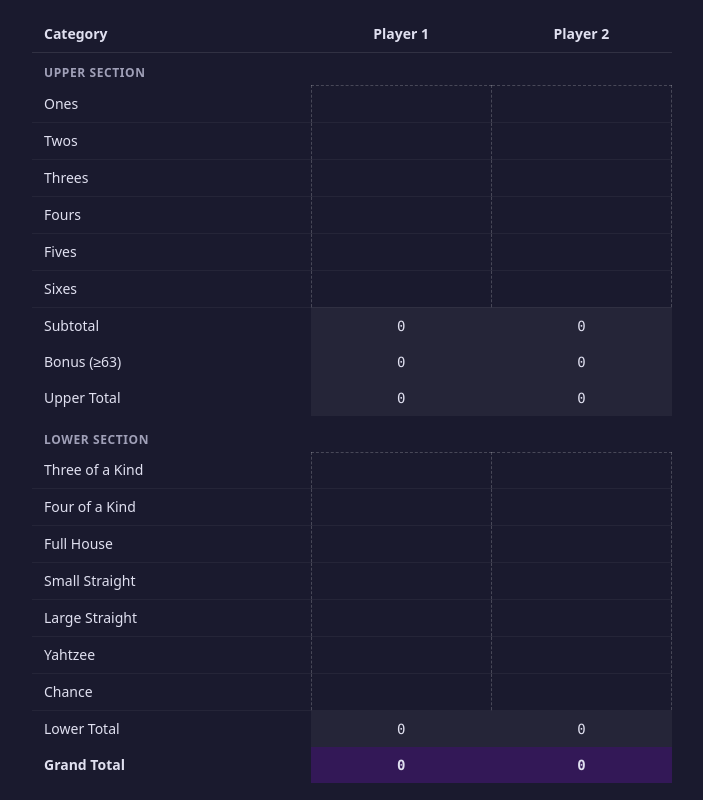
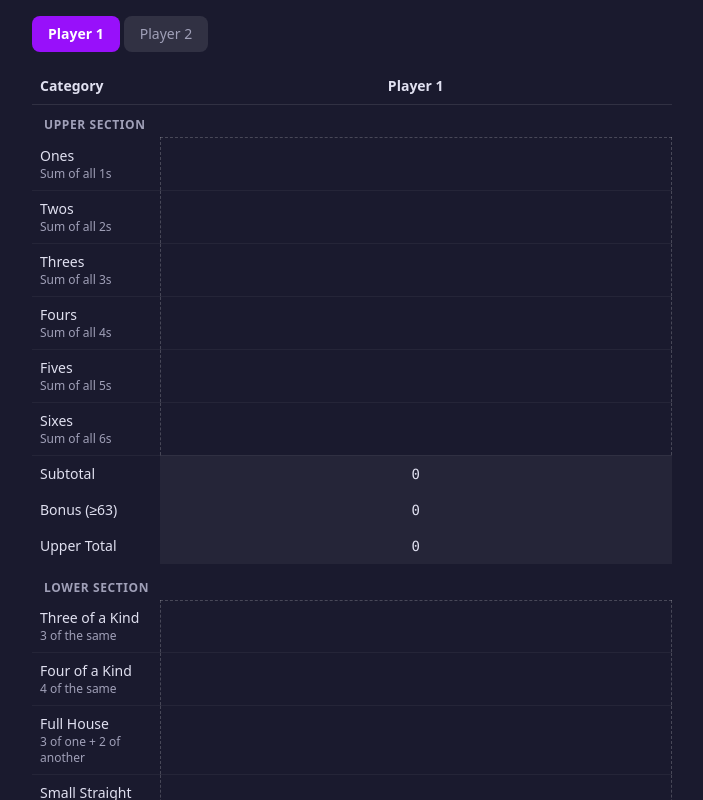
Before and after one commit to calebtgraves/Five-of-a-Kind-Scorecard, a Preact app: page / in a window 1280 px wide. Both pictures are taken after a click on the button "Start Game". Shown: the top 800 px of the page, without its empty margins (288-991 px from the left). Built offline with nearby package versions, Linux system fonts and the light colour scheme.

Commit message:
Fixed some bugs, added a few nice features, fixed some styling

```diff
--- a/src/components/ScoreEntryModal.tsx
+++ b/src/components/ScoreEntryModal.tsx
@@ -16,8 +16,10 @@
         class="bg-[#16213e] rounded-t-xl sm:rounded-xl p-6 w-full max-w-xs shadow-lg"
         onClick={(e) => e.stopPropagation()}
       >
-        <h3 class="text-lg font-semibold mb-1 text-center">{categoryMeta.label}</h3>
-        <p class="text-text-muted text-sm mb-6 text-center">{playerName}</p>
+        <h3 class="text-lg font-semibold text-center">{categoryMeta.label}</h3>
+        <p class="text-text-muted text-xs text-center">{categoryMeta.shortDescription}</p>
+        <p class="text-text-muted text-sm mt-2 text-center">{playerName}</p>
+        <p class="text-text-muted text-xs mt-1 mb-5 text-center">{categoryMeta.scoring}</p>
 
         <div class="flex gap-3">
           <button
@@ -58,8 +60,10 @@
         class="bg-[#16213e] rounded-t-xl sm:rounded-xl p-6 w-full max-w-xs shadow-lg"
         onClick={(e) => e.stopPropagation()}
       >
-        <h3 class="text-lg font-semibold mb-1 text-center">{categoryMeta.label}</h3>
-        <p class="text-text-muted text-sm mb-4 text-center">{playerName}</p>
+        <h3 class="text-lg font-semibold text-center">{categoryMeta.label}</h3>
+        <p class="text-text-muted text-xs text-center">{categoryMeta.shortDescription}</p>
+        <p class="text-text-muted text-sm mt-2 text-center">{playerName}</p>
+        <p class="text-text-muted text-xs mt-1 mb-3 text-center">{categoryMeta.scoring}</p>
 
         <div class="mb-4">
           <WheelPicker
--- a/src/components/Scorecard.tsx
+++ b/src/components/Scorecard.tsx
@@ -1,3 +1,4 @@
+import { useState, useRef, useEffect } from 'preact/hooks';
 import type { Player, PlayerScores, ScoreCategory } from '../types';
 import { UPPER_CATEGORIES, LOWER_CATEGORIES } from '../constants';
 import { computeTotals } from '../state/computeTotals';
@@ -17,7 +18,7 @@
 }) {
   return (
     <tr class={highlight ? 'bg-purple-600/20 font-bold' : 'bg-white/5'}>
-      <td class="px-3 py-2 text-sm sticky left-0 bg-bg z-10">{label}</td>
+      <td class="px-2 py-2 text-sm sticky left-0 bg-bg z-10 w-32">{label}</td>
       {values.map((v) => (
         <td class="px-3 py-2 text-center font-mono">{v}</td>
       ))}
@@ -26,33 +27,75 @@
 }
 
 export function Scorecard({ players, scores, isGameOver, onCellTap }: ScorecardProps) {
-  const totals = scores.map((ps) => computeTotals(ps.categories));
+  const [activeTab, setActiveTab] = useState(0);
+  const tabBarRef = useRef<HTMLDivElement>(null);
+
+  const showTabs = players.length > 1;
+
+  useEffect(() => {
+    const el = tabBarRef.current;
+    if (!el) return;
+
+    const handleWheel = (e: WheelEvent) => {
+      if (e.deltaY === 0) return;
+      e.preventDefault();
+      el.scrollLeft += e.deltaY;
+    };
+
+    el.addEventListener('wheel', handleWheel, { passive: false });
+    return () => el.removeEventListener('wheel', handleWheel);
+  }, [showTabs]);
+  const visiblePlayers = showTabs ? [players[activeTab]] : players;
+  const visibleScores = showTabs ? [scores[activeTab]] : scores;
+  const totals = visibleScores.map((ps) => computeTotals(ps.categories));
 
   return (
+    <div>
+      {showTabs && (
+        <div ref={tabBarRef} class="flex gap-1 overflow-x-auto scrollbar-subtle mb-3 pb-1">
+          {players.map((p, i) => (
+            <button
+              key={p.id}
+              onClick={() => setActiveTab(i)}
+              class={`px-4 py-2 rounded-lg text-sm whitespace-nowrap transition-colors cursor-pointer ${
+                i === activeTab
+                  ? 'bg-purple-600 text-white font-semibold'
+                  : 'bg-white/10 text-text-muted hover:bg-white/15'
+              }`}
+            >
+              {p.name}
+            </button>
+          ))}
+        </div>
+      )}
+
       <div class="overflow-x-auto">
         <table class="w-full border-collapse text-sm">
           <thead>
             <tr class="border-b border-white/10">
-            <th class="px-3 py-2 text-left sticky left-0 bg-bg z-10">Category</th>
-            {players.map((p) => (
-              <th class="px-3 py-2 text-center min-w-[80px]">{p.name}</th>
+              <th class="px-2 py-2 text-left sticky left-0 bg-bg z-10 w-32">Category</th>
+              {visiblePlayers.map((p) => (
+                <th class="px-3 py-2 text-center min-w-24">{p.name}</th>
               ))}
             </tr>
           </thead>
           <tbody>
             {/* Upper Section */}
             <tr>
-            <td colSpan={players.length + 1} class="px-3 pt-3 pb-1 text-xs font-semibold text-text-muted uppercase tracking-wider">
+              <td colSpan={visiblePlayers.length + 1} class="px-3 pt-3 pb-1 text-xs font-semibold text-text-muted uppercase tracking-wider">
                 Upper Section
               </td>
             </tr>
             {UPPER_CATEGORIES.map((cat) => (
               <tr class="border-b border-white/5">
-              <td class="px-3 py-2 sticky left-0 bg-bg z-10">{cat.label}</td>
-              {scores.map((ps, i) => (
+                <td class="px-2 py-2 sticky left-0 bg-bg z-10 w-32">
+                  <div>{cat.label}</div>
+                  <div class="text-xs text-text-muted">{cat.shortDescription}</div>
+                </td>
+                {visibleScores.map((ps, i) => (
                   <ScoreCell
                     value={ps.categories[cat.key]}
-                  onTap={() => onCellTap(players[i].id, cat.key)}
+                    onTap={() => onCellTap(visiblePlayers[i].id, cat.key)}
                     isGameOver={isGameOver}
                   />
                 ))}
@@ -64,17 +107,20 @@
 
             {/* Lower Section */}
             <tr>
-            <td colSpan={players.length + 1} class="px-3 pt-4 pb-1 text-xs font-semibold text-text-muted uppercase tracking-wider">
+              <td colSpan={visiblePlayers.length + 1} class="px-3 pt-4 pb-1 text-xs font-semibold text-text-muted uppercase tracking-wider">
                 Lower Section
               </td>
             </tr>
             {LOWER_CATEGORIES.map((cat) => (
               <tr class="border-b border-white/5">
-              <td class="px-3 py-2 sticky left-0 bg-bg z-10">{cat.label}</td>
-              {scores.map((ps, i) => (
+                <td class="px-2 py-2 sticky left-0 bg-bg z-10 w-32">
+                  <div>{cat.label}</div>
+                  <div class="text-xs text-text-muted">{cat.shortDescription}</div>
+                </td>
+                {visibleScores.map((ps, i) => (
                   <ScoreCell
                     value={ps.categories[cat.key]}
-                  onTap={() => onCellTap(players[i].id, cat.key)}
+                    onTap={() => onCellTap(visiblePlayers[i].id, cat.key)}
                     isGameOver={isGameOver}
                   />
                 ))}
@@ -85,5 +131,6 @@
           </tbody>
         </table>
       </div>
+    </div>
   );
 }
--- a/src/components/WheelPicker.tsx
+++ b/src/components/WheelPicker.tsx
@@ -26,7 +26,22 @@
   useEffect(() => {
     const index = values.indexOf(value);
     if (index >= 0) scrollToIndex(index, false);
-  }, []);
+
+    const el = containerRef.current;
+    if (!el) return;
+
+    const handleWheel = (e: WheelEvent) => {
+      e.preventDefault();
+      const currentIndex = Math.round(el.scrollTop / ITEM_HEIGHT);
+      const direction = e.deltaY > 0 ? 1 : -1;
+      const nextIndex = Math.min(Math.max(currentIndex + direction, 0), values.length - 1);
+      el.scrollTo({ top: nextIndex * ITEM_HEIGHT, behavior: 'instant' });
+      onChange(values[nextIndex]);
+    };
+
+    el.addEventListener('wheel', handleWheel, { passive: false });
+    return () => el.removeEventListener('wheel', handleWheel);
+  }, [values.length]);
 
   const handleScroll = () => {
     const el = containerRef.current;
@@ -63,7 +78,7 @@
       {/* Scrollable list */}
       <div
         ref={containerRef}
-        class="h-full overflow-y-scroll"
+        class="h-full overflow-y-scroll scrollbar-none"
         style={{
           scrollSnapType: 'y mandatory',
           scrollPaddingTop: `${paddingItems * ITEM_HEIGHT}px`,
--- a/src/constants.ts
+++ b/src/constants.ts
@@ -9,27 +9,27 @@
 }
 
 export const CATEGORIES: CategoryMeta[] = [
-  // Upper section: 0 or multiples of face value
-  { key: 'ones',           label: 'Ones',            section: 'upper', maxScore: 5,  validScores: upperScores(1) },
-  { key: 'twos',           label: 'Twos',            section: 'upper', maxScore: 10, validScores: upperScores(2) },
-  { key: 'threes',         label: 'Threes',          section: 'upper', maxScore: 15, validScores: upperScores(3) },
-  { key: 'fours',          label: 'Fours',           section: 'upper', maxScore: 20, validScores: upperScores(4) },
-  { key: 'fives',          label: 'Fives',           section: 'upper', maxScore: 25, validScores: upperScores(5) },
-  { key: 'sixes',          label: 'Sixes',           section: 'upper', maxScore: 30, validScores: upperScores(6) },
-  // Lower section: sum-based or fixed
-  { key: 'threeOfAKind',   label: 'Three of a Kind', section: 'lower', maxScore: 30, validScores: [0, ...range(5, 30)] },
-  { key: 'fourOfAKind',    label: 'Four of a Kind',  section: 'lower', maxScore: 30, validScores: [0, ...range(5, 30)] },
-  { key: 'fullHouse',      label: 'Full House',      section: 'lower', maxScore: 25, validScores: [0, 25], fixedScore: true },
-  { key: 'smallStraight',  label: 'Small Straight',  section: 'lower', maxScore: 30, validScores: [0, 30], fixedScore: true },
-  { key: 'largeStraight',  label: 'Large Straight',  section: 'lower', maxScore: 40, validScores: [0, 40], fixedScore: true },
-  { key: 'yahtzee',        label: 'Yahtzee',         section: 'lower', maxScore: 50, validScores: [0, 50], fixedScore: true },
-  { key: 'chance',         label: 'Chance',          section: 'lower', maxScore: 30, validScores: [0, ...range(5, 30)] },
+  // Upper section
+  { key: 'ones',   label: 'Ones',   shortDescription: 'Sum of all 1s', scoring: 'Count and add only Ones.',   section: 'upper', maxScore: 5,  validScores: upperScores(1) },
+  { key: 'twos',   label: 'Twos',   shortDescription: 'Sum of all 2s', scoring: 'Count and add only Twos.',   section: 'upper', maxScore: 10, validScores: upperScores(2) },
+  { key: 'threes', label: 'Threes', shortDescription: 'Sum of all 3s', scoring: 'Count and add only Threes.', section: 'upper', maxScore: 15, validScores: upperScores(3) },
+  { key: 'fours',  label: 'Fours',  shortDescription: 'Sum of all 4s', scoring: 'Count and add only Fours.',  section: 'upper', maxScore: 20, validScores: upperScores(4) },
+  { key: 'fives',  label: 'Fives',  shortDescription: 'Sum of all 5s', scoring: 'Count and add only Fives.',  section: 'upper', maxScore: 25, validScores: upperScores(5) },
+  { key: 'sixes',  label: 'Sixes',  shortDescription: 'Sum of all 6s', scoring: 'Count and add only Sixes.',  section: 'upper', maxScore: 30, validScores: upperScores(6) },
+  // Lower section
+  { key: 'threeOfAKind',  label: 'Three of a Kind', shortDescription: '3 of the same',        scoring: 'At least three dice the same. Score the sum of all dice.',   section: 'lower', maxScore: 30, validScores: [0, ...range(5, 30)] },
+  { key: 'fourOfAKind',   label: 'Four of a Kind',  shortDescription: '4 of the same',        scoring: 'At least four dice the same. Score the sum of all dice.',    section: 'lower', maxScore: 30, validScores: [0, ...range(5, 30)] },
+  { key: 'fullHouse',     label: 'Full House',      shortDescription: '3 of one + 2 of another', scoring: 'Three of one number and two of another. Scores 25 points.',  section: 'lower', maxScore: 25, validScores: [0, 25], fixedScore: true },
+  { key: 'smallStraight', label: 'Small Straight',  shortDescription: '4 in a row',           scoring: 'Four sequential dice (e.g. 1-2-3-4). Scores 30 points.',    section: 'lower', maxScore: 30, validScores: [0, 30], fixedScore: true },
+  { key: 'largeStraight', label: 'Large Straight',  shortDescription: '5 in a row',           scoring: 'Five sequential dice (e.g. 1-2-3-4-5). Scores 40 points.',  section: 'lower', maxScore: 40, validScores: [0, 40], fixedScore: true },
+  { key: 'yahtzee',       label: 'Yahtzee',         shortDescription: '5 of a kind',          scoring: 'All five dice the same. Scores 50 points.',                  section: 'lower', maxScore: 50, validScores: [0, 50], fixedScore: true },
+  { key: 'chance',        label: 'Chance',           shortDescription: 'Any combination',      scoring: 'Any combination. Score the sum of all dice.',                section: 'lower', maxScore: 30, validScores: [0, ...range(5, 30)] },
 ];
 
 export const UPPER_CATEGORIES = CATEGORIES.filter(c => c.section === 'upper');
 export const LOWER_CATEGORIES = CATEGORIES.filter(c => c.section === 'lower');
 
 export const MIN_PLAYERS = 1;
-export const MAX_PLAYERS = 6;
+export const MAX_PLAYERS = 100;
 export const UPPER_BONUS_THRESHOLD = 63;
 export const UPPER_BONUS_VALUE = 35;
--- a/src/index.css
+++ b/src/index.css
@@ -4,6 +4,29 @@
   --color-bg: #1a1a2e;
   --color-text: #e0e0f0;
   --color-text-muted: #a0a0b8;
+}
+
+.scrollbar-none {
+  -ms-overflow-style: none;
+  scrollbar-width: none;
+}
+.scrollbar-none::-webkit-scrollbar {
+  display: none;
+}
+
+.scrollbar-subtle {
+  scrollbar-width: thin;
+  scrollbar-color: rgba(255, 255, 255, 0.15) transparent;
+}
+.scrollbar-subtle::-webkit-scrollbar {
+  height: 3px;
+}
+.scrollbar-subtle::-webkit-scrollbar-track {
+  background: transparent;
+}
+.scrollbar-subtle::-webkit-scrollbar-thumb {
+  background: rgba(255, 255, 255, 0.15);
+  border-radius: 2px;
 }
 
 body {
--- a/src/types.ts
+++ b/src/types.ts
@@ -58,6 +58,8 @@
 export interface CategoryMeta {
   key: ScoreCategory;
   label: string;
+  shortDescription: string;
+  scoring: string;
   section: 'upper' | 'lower';
   maxScore: number;
   validScores: number[];
```
Lines whose indentation alone changed are shown as unchanged.
